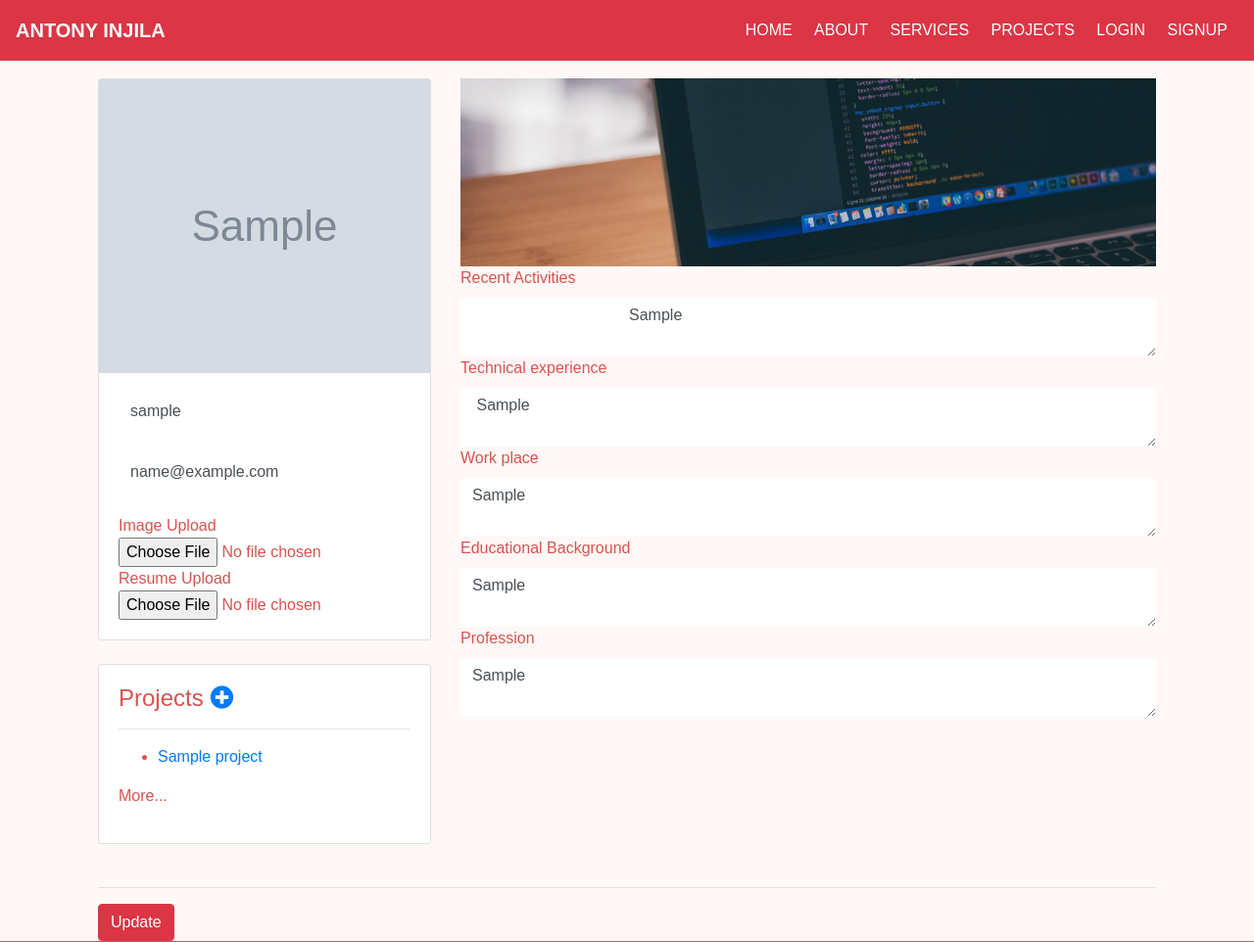
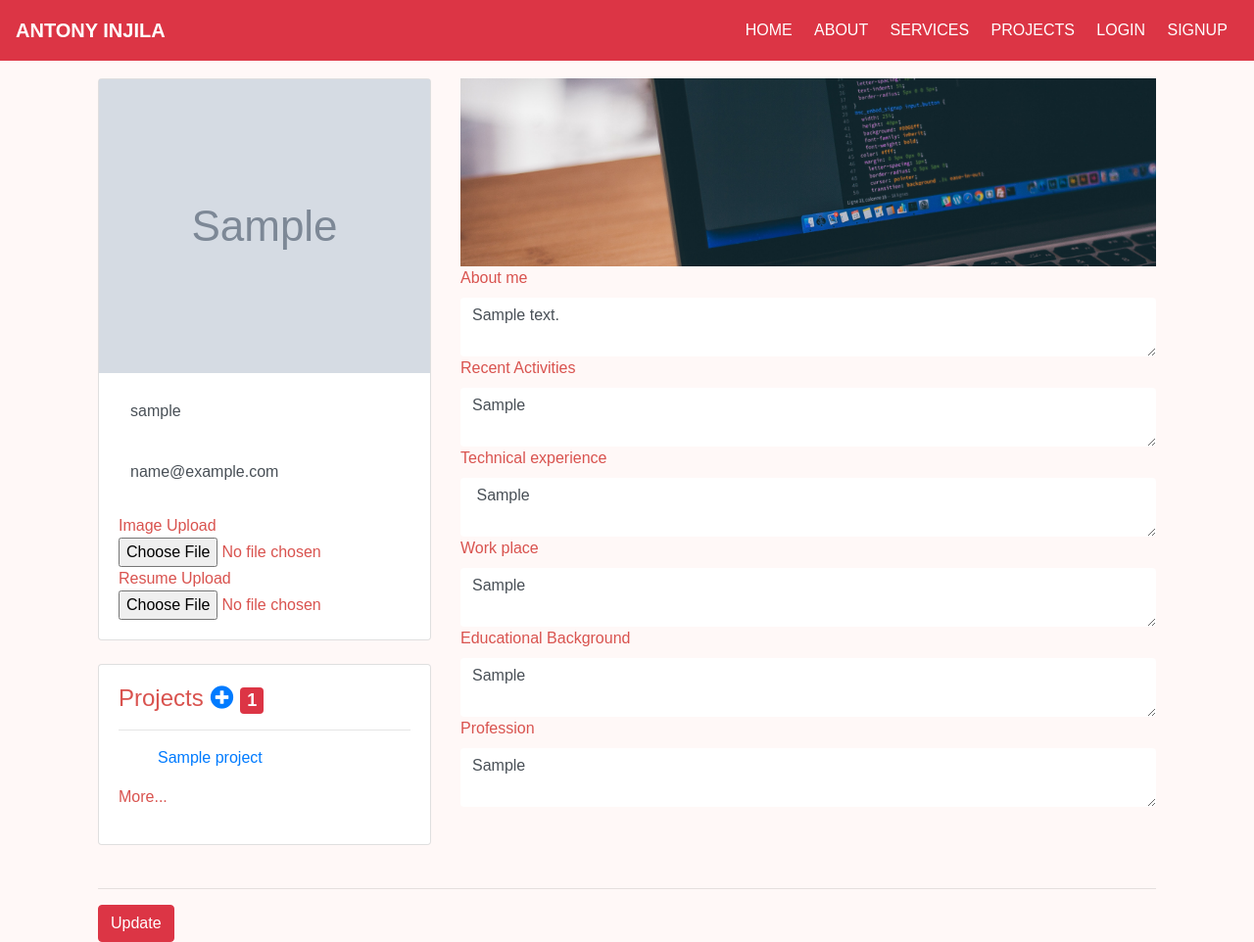
Before and after one commit to AntonyIS/My-Portfolio, a Flask app: page /dashboard in a window 1280 px wide. Shown: the top 962 px of the page at 98% size. Run offline with Flask 2, Linux system fonts and the light colour scheme; tables that the repository leaves empty hold one stand-in row (values such as "Sample post"); grey boxes marked "Sample" are stand-in pictures; some libraries are stand-ins or nearby versions.

Commit message:
Debugged the update of products

```diff
--- a/app/templates/dashboard.html
+++ b/app/templates/dashboard.html
@@ -21,11 +21,16 @@
                         <br>
                         <div class="card">
                             <div class="card-body">
-                            <h4 class="card-title">Projects <span> <a href="{{url_for('projects_add')}}"><i class="fas fa-plus-circle"></i></a></span></h4>
+                            <h4 class="card-title">Projects
+                                <span> <a href="{{url_for('projects')}}"><i class="fas fa-plus-circle"></i>
+                                    <span class="badge badge-danger">{{projects_num}}</span></a>
+                                </span>
+                            </h4>
+
                              <hr>
-                            <ul>
+                            <ul style="list-style-type: none">
                                 {% for project in projects %}
-                                <li><p><a href="#">{{ project.name }}</a></p></li>
+                                <li><p><a href="{{ url_for('projects_detail', project_id=project.id) }}">{{ project.name }}</a></p></li>
                                 {% endfor%}
                             </ul>
                             <p>More...</p>
@@ -40,28 +45,29 @@
 
                         </div>
                        <div class="">
+                            <div class="card-enclosure">
+                                <label for="">About me</label>
+                                <textarea name="about" id="" class="form-control">{{ user.about }}</textarea>
+                           </div>
                            <div class="card-enclosure">
                                 <label for="">Recent Activities</label>
-                                <textarea name="" id="" class="form-control">
-                                    {{ user.recent_activities }}
-                                </textarea>
+                                <textarea name="recent_activities" id="" class="form-control">{{ user.recent_activities }}</textarea>
                            </div>
                            <div class="card-enclosure">
                                 <label for="">Technical experience</label>
-                                <textarea name="" id="" class="form-control"> {{ user.technical_experience }}</textarea>
-
+                                <textarea name="technical_experience" id="" class="form-control"> {{ user.technical_experience }}</textarea>
                            </div>
                            <div class="card-enclosure">
                                 <label for="">Work place</label>
-                                <textarea name="" id="" class="form-control" >{{ user.current_job }}</textarea>
+                                <textarea name="current_job" id="" class="form-control" >{{ user.current_job }}</textarea>
                            </div>
                            <div class="card-enclosure">
                                 <label for="">Educational Background</label>
-                                <textarea name="" id="" class="form-control">{{ user.educational_background }}</textarea>
+                                <textarea name="educational_background" id="" class="form-control">{{ user.educational_background }}</textarea>
                            </div>
                            <div class="card-enclosure">
                                 <label for="">Profession</label>
-                                <textarea name="" id="" class="form-control">{{ user.profession }}</textarea>
+                                <textarea name="profession" id="" class="form-control">{{ user.profession }}</textarea>
                            </div>
                        </div>
                     </div>
--- a/app/templates/index_1.html
+++ b/app/templates/index_1.html
@@ -96,7 +96,7 @@
                         </li>
                     </ul>
                     <a href="{{ url_for('about') }}" class="btn btn-outline-danger">Learn more...</a>
-                    <button class="btn btn-danger">Download Cv...</button>
+                    <a href="{{ url_for('resume') }}" class="btn btn-danger">View Resume...</a>
                 </div>
             </div>
        </div>
--- a/app/views.py
+++ b/app/views.py
@@ -80,6 +80,7 @@ def logout():
 @app.route('/dashboard', methods=['GET','POST'])
 def dashboard():
     projects = Project.query.all()[:3]
+    projects_num = len(projects)
     if request.form and request.files:
         name = request.form.get('name')
         email = request.form.get('email')
@@ -99,18 +100,20 @@ def dashboard():
         return render_template('dashboard.html',title="Antony Injila | Dashboard",user=user )
     user = User.query.get(1)
     count = len(projects)
-    return render_template('dashboard.html', title="Antony Injila | Dashboard", user=user,count=count, projects=projects)
+    return render_template('dashboard.html', title="Antony Injila | Dashboard", user=user,count=count, projects=projects,projects_num = projects_num)
 
 
 @app.route('/dashboard/update', methods=['GET','POST'])
 def dashboard_update():
     projects = Project.query.all()
     user = User.query.get(1)
+    projects_num = len(projects)
     if request.method == "POST" or request.files:
         name = request.form.get('name')
         email = request.form.get('email')
         about = request.form.get('about')
         technical_experience = request.form.get('technical_experience')
+        recent_activities = request.form.get('recent_activities')
         current_job = request.form.get('current_job')
         educational_background = request.form.get('educational_background')
         profession = request.form.get('profession')
@@ -121,7 +124,6 @@ def dashboard_update():
         flask = request.form.get('flask')
         nodejs = request.form.get('nodejs')
         android = request.form.get('android')
-
         image_file_old = request.form.get('image-file-old')
         cv_file_old = request.form.get('cv-file-old')
 
@@ -149,6 +151,7 @@ def dashboard_update():
             user.email = email
             user.about = about
             user.technical_experience = technical_experience
+            user.recent_activities = recent_activities
             user.current_job = current_job
             user.educational_background = educational_background
             user.profession = profession
@@ -244,6 +247,7 @@ def projects_detail(project_id):
 @app.route('/projects/update/<int:project_id>', methods=['POST'])
 def projects_update(project_id):
     project = Project.query.get(project_id)
+
     if request.method == "POST" or request.files:
         project = Project.query.get(project_id)
         name = request.form['name']
@@ -257,6 +261,9 @@ def projects_update(project_id):
             f.save(Config.UPLOAD_FOLDER + "/projects/" + filename)
 
             project.image_file = image_file
+            project.name=name
+            project.technologies = technologies
+            project.description = description
             db.session.commit()
             return redirect(url_for('projects_detail', project_id=project.id))
         else:
```
Also changed, not shown: app/static/images/uploads/avaters/T1.jpg (added), app/static/images/uploads/projects/pyrest.png (added).
